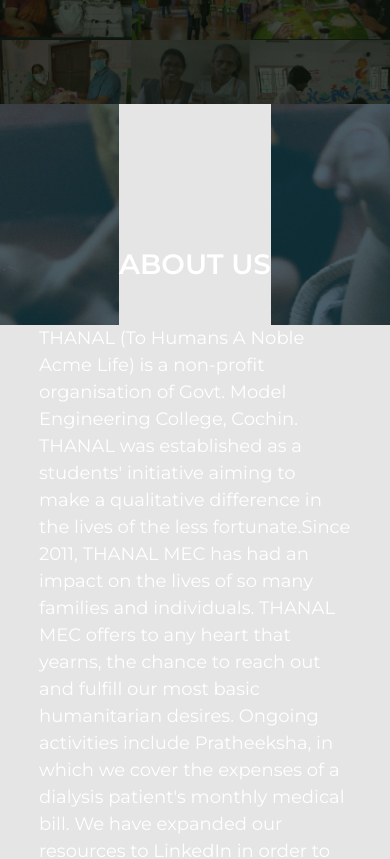
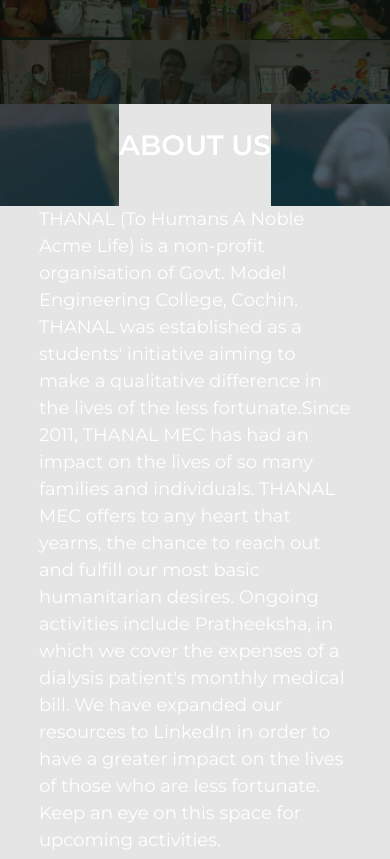
Before and after one commit to sreeramvin/mec-thanal, a React (Create React App) app: page /home in a window 390 px wide. Shown: the part 740-1599 px from the top of the page. Built offline with nearby package versions, Linux system fonts and the light colour scheme.

Commit message:
small changes

```diff
--- a/src/Components/Home/About/About.css
+++ b/src/Components/Home/About/About.css
@@ -62,9 +62,12 @@
     }
 }
 @media screen and (max-width:600px){
+    .About{
+        height: auto;
+    }
     .about-heading{
         font-size: 36px;
-        margin-top: 220px;
+        margin-top: 20px;
     }
 }
 @media screen and (max-width:400px){
--- a/src/Components/Home/Pradeeksha/Pradeeksha.css
+++ b/src/Components/Home/Pradeeksha/Pradeeksha.css
@@ -52,6 +52,7 @@
 @media screen and (max-width:625px){
     .Pradeeksha{
         background-image: url(../../../Assets/pradeekshabgMob.svg);
+        height: auto;
     }
     .Pradeeksha-content-text p{
         font-size: 18px;
@@ -62,6 +63,7 @@
 @media screen and (max-width:600px){
     .Pradeeksha-heading{
         font-size: 36px;
+        margin-top: 20px;
     }
 }
 @media screen and (max-width:400px){
```
